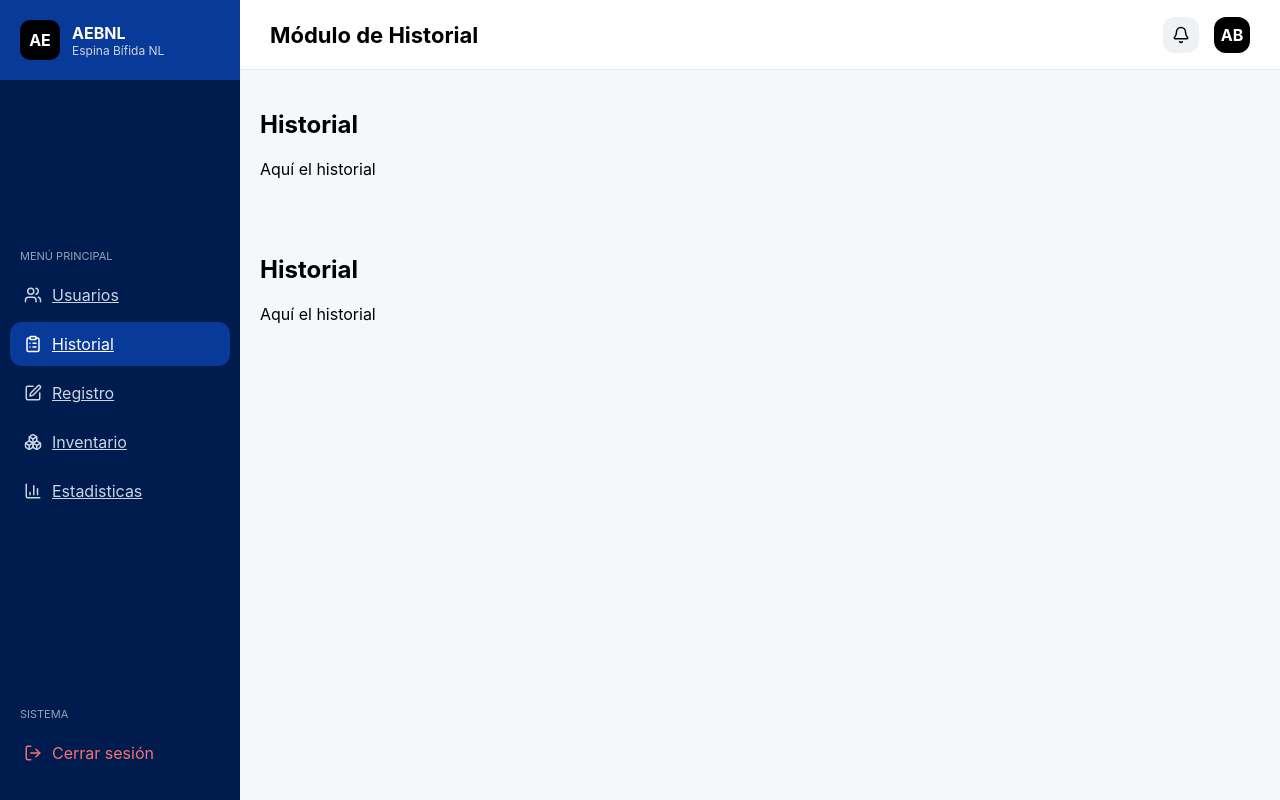
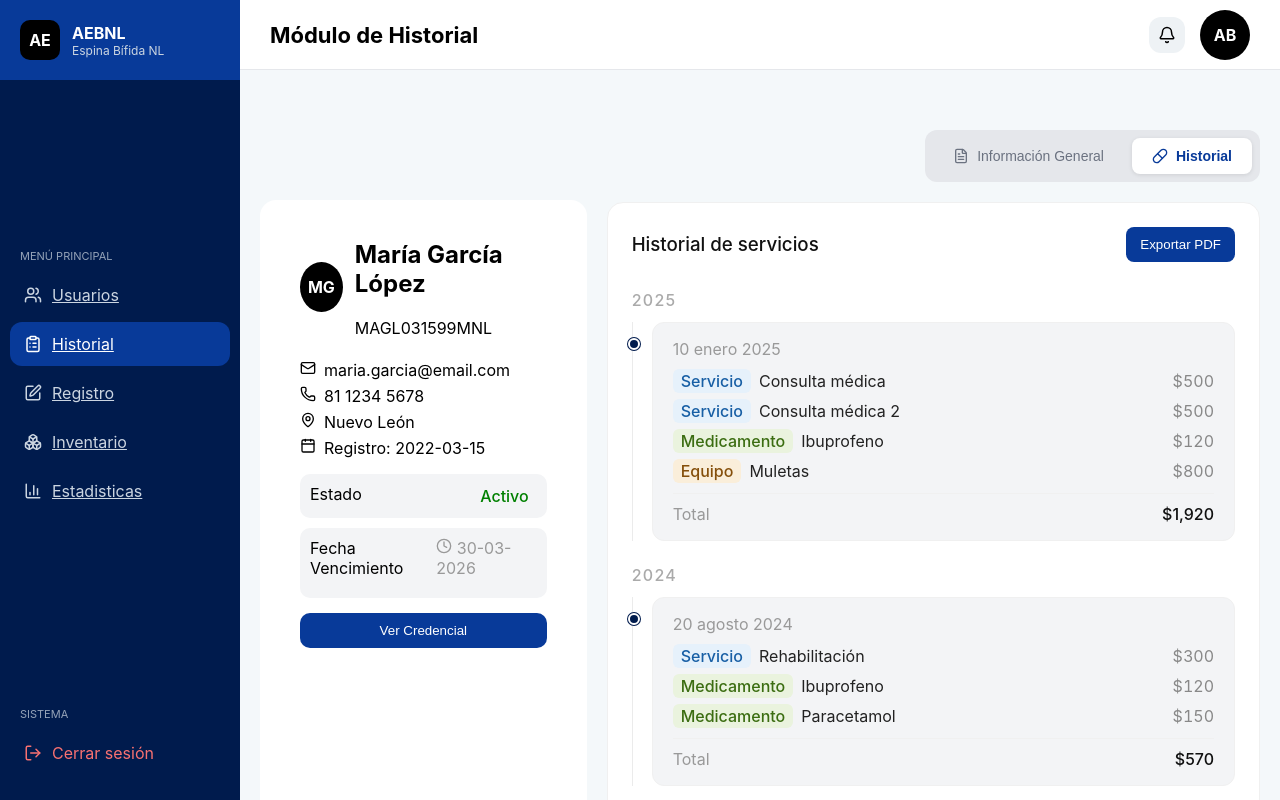
Before and after one commit to Ay4xx/SoftwareEspinaBifida, a React (Create React App) app in the folder espina-bifida-app/: page /historial in a window 1280 px wide. Built offline with nearby package versions, Linux system fonts and the light colour scheme.

Commit message:
cambios a historial
componentes de detalle de paciente e historial

```diff
--- a/espina-bifida-app/src/App.js
+++ b/espina-bifida-app/src/App.js
@@ -41,7 +41,6 @@ function AppContent() {
           <div className="content">
             <Routes>
               <Route path="/" element={<UsuariosPage />} />
-              <Route path="/historial" element={<HistorialPage />} />
               <Route path="/inventario" element={<ServiciosPanel />} />
             </Routes>
           </div>
--- /dev/null
+++ b/espina-bifida-app/src/componentes/detallepaciente/detallepaciente.css
@@ -0,0 +1,58 @@
+.card-paciente {
+  background: white;
+  border-radius: 16px;
+  padding: 20px 40px;
+  width: 100%;
+  height: 100%;
+  display: flex;
+  flex-direction: column;
+  justify-content:first baseline;
+  min-height: 500px
+}
+
+.paciente-header {
+  display: flex;
+  gap: 12px;
+  align-items: center;
+}
+
+.avatar {
+  background: black;
+  color: white;
+  border-radius: 50%;
+  width: 50px;
+  height: 50px;
+  display: flex;
+  align-items: center;
+  justify-content: center;
+}
+
+.paciente-info p {
+  display: flex;
+  gap: 8px;
+  margin: 6px 0;
+}
+
+.paciente-estado,
+.paciente-vencimiento {
+  display: flex;
+  justify-content: space-between;
+  background: #f3f4f6;
+  padding: 10px;
+  border-radius: 10px;
+  margin-top: 10px;
+}
+
+.badge.activo {
+  color: green;
+}
+
+.btn-credencial {
+  width: 100%;
+  margin-top: 15px;
+  background: #083a99;
+  color: white;
+  padding: 10px;
+  border-radius: 10px;
+  border: none;
+}
--- /dev/null
+++ b/espina-bifida-app/src/componentes/detallepaciente/detallepaciente.js
@@ -0,0 +1,52 @@
+import React from "react";
+import {
+  Mail,
+  Phone,
+  MapPin,
+  Calendar,
+  Clock
+} from "lucide-react";
+import "./detallepaciente.css";
+
+function VisualizarInfo({ paciente }) {
+  return (
+    <div className="card-paciente">
+
+      <div className="paciente-header">
+        <div className="avatar">{paciente.iniciales}</div>
+        <div>
+          <h2>{paciente.nombre}</h2>
+          <p>{paciente.curp}</p>
+        </div>
+      </div>
+
+      <div className="paciente-info">
+        <p><Mail size={16}/> {paciente.email}</p>
+        <p><Phone size={16}/> {paciente.telefono}</p>
+        <p><MapPin size={16}/> {paciente.ubicacion}</p>
+        <p><Calendar size={16}/> Registro: {paciente.registro}</p>
+      </div>
+
+      <div className="paciente-estado">
+        <span>Estado</span>
+        <span className={`badge ${paciente.estado.toLowerCase()}`}>
+          {paciente.estado}
+        </span>
+      </div>
+
+      <div className="paciente-vencimiento">
+        <span>Fecha Vencimiento</span>
+        <span className="fecha">
+          <Clock size={16}/> {paciente.vencimiento}
+        </span>
+      </div>
+
+      <button className="btn-credencial">
+        Ver Credencial
+      </button>
+
+    </div>
+  );
+}
+
+export default VisualizarInfo;
--- /dev/null
+++ b/espina-bifida-app/src/componentes/historial/historial.css
@@ -0,0 +1,154 @@
+.card-historial {
+  margin-top: 20px;
+  padding: 1.5rem;
+  width: 100%;
+  background: #fff;
+  border-radius: 16px;
+  border: 1px solid #f0f0f0;
+
+}
+
+.historial-header {
+  display: flex;
+  align-items: center;
+  justify-content: space-between;
+  margin-bottom: 1.75rem;
+}
+
+.historial-header h3 {
+  font-weight: 500;
+  margin: 0;
+  color: #111;
+}
+
+.btn-pdf {
+  font-weight: 500;
+  padding: 10px 14px;
+  border-radius: 8px;
+  background: #083a99;
+  border: none;
+  color: #fff;
+  cursor: pointer;
+}
+
+.btn-pdf:hover { background: #083a99; }
+
+.year {
+  font-weight: 500;
+  letter-spacing: 0.08em;
+  text-transform: uppercase;
+  color: #aaa;
+  margin: 1.5rem 0 0.75rem;
+}
+
+.timeline {
+  position: relative;
+  padding-left: 20px;
+}
+
+.timeline::before {
+  content: '';
+  position: absolute;
+  left: 0;
+  top: 0;
+  bottom: 0;
+  width: 1px;
+  background: #ebebeb;
+}
+
+.timeline-item {
+  position: relative;
+  margin-bottom: 1rem;
+}
+
+.timeline-item::before {
+  content: '';
+  position: absolute;
+  left: -24px;
+  top: 1rem;
+  width: 8px;
+  height: 8px;
+  border-radius: 50%;
+  background: #001b4d;
+  border: 2px solid #fff;
+  box-shadow: 0 0 0 1px #001b4d;
+}
+
+.contenido {
+  background: #f3f4f6;
+  border: 1px solid #f0f0f0;
+  border-radius: 12px;
+  padding: 1rem 1.25rem;
+}
+
+.fecha {
+  color: #999;
+  margin: 0 0 10px;
+}
+
+.lista {
+  list-style: none;
+  padding: 0;
+  margin: 0;
+  display: flex;
+  flex-direction: column;
+  gap: 6px;
+}
+
+.lista li {
+  display: flex;
+  align-items: center;
+  justify-content: space-between;
+  color: #222;
+}
+
+.item-left {
+  display: flex;
+  align-items: center;
+  gap: 8px;
+}
+
+.badge {
+  font-weight: 500;
+  padding: 2px 8px;
+  border-radius: 6px;
+}
+
+.badge-servicio {
+  background: #E6F1FB;
+  color: #185FA5;
+}
+
+.badge-medicamento {
+  background: #EAF3DE;
+  color: #3B6D11;
+}
+
+.badge-equipo {
+  background: #FAEEDA;
+  color: #854F0B;
+}
+
+.item-price {
+  color: #888;
+  font-variant-numeric: tabular-nums;
+}
+
+.divider {
+  border: none;
+  border-top: 1px solid #f0f0f0;
+  margin: 10px 0;
+}
+
+.total {
+  display: flex;
+  justify-content: space-between;
+  align-items: center;
+  color: #999;
+  margin: 0;
+}
+
+.total strong {
+  font-weight: 500;
+  color: #111;
+}
--- /dev/null
+++ b/espina-bifida-app/src/componentes/historial/historial.js
@@ -0,0 +1,106 @@
+import React from "react";
+import "./historial.css";
+
+const data = {
+  2025: [
+    {
+      fecha: "10 enero 2025",
+      servicios: [{ nombre: "Consulta médica", precio: 500 },{ nombre: "Consulta médica 2", precio: 500 }],
+      medicamentos: [{ nombre: "Ibuprofeno", precio: 120 }],
+      equipo: [{ nombre: "Muletas", precio: 800 }],
+    },
+  ],
+  2024: [
+    {
+      fecha: "20 agosto 2024",
+      servicios: [{ nombre: "Rehabilitación", precio: 300 }],
+      medicamentos: [{ nombre: "Ibuprofeno", precio: 120 },{ nombre: "Paracetamol", precio: 150 }],
+      equipo: [],
+    },
+  ],
+};
+
+function calcularTotal(visita) {
+  const suma = (arr) => arr.reduce((acc, item) => acc + item.precio, 0);
+  return suma(visita.servicios) + suma(visita.medicamentos) + suma(visita.equipo);
+}
+
+function ItemRow({ nombre, precio, badgeClass, badgeLabel }) {
+  return (
+    <li>
+      <div className="item-left">
+        <span className={`badge ${badgeClass}`}>{badgeLabel}</span>
+        {nombre}
+      </div>
+      <span className="item-price">${precio.toLocaleString("es-MX")}</span>
+    </li>
+  );
+}
+
+function VisualizarHistorial() {
+  const years = Object.keys(data).sort((a, b) => b - a);
+
+  return (
+    <div className="card-historial">
+      <div className="historial-header">
+        <h3>Historial de servicios</h3>
+        <button className="btn-pdf">Exportar PDF</button>
+      </div>
+
+      {years.map((year) => (
+        <div key={year}>
+          <h4 className="year">{year}</h4>
+
+          <div className="timeline">
+            {data[year].map((visita, i) => (
+              <div key={i} className="timeline-item">
+                <div className="contenido">
+                  <p className="fecha">{visita.fecha}</p>
+
+                  <ul className="lista">
+                    {visita.servicios.map((s, idx) => (
+                      <ItemRow
+                        key={idx}
+                        nombre={s.nombre}
+                        precio={s.precio}
+                        badgeClass="badge-servicio"
+                        badgeLabel="Servicio"
+                      />
+                    ))}
+                    {visita.medicamentos.map((m, idx) => (
+                      <ItemRow
+                        key={idx}
+                        nombre={m.nombre}
+                        precio={m.precio}
+                        badgeClass="badge-medicamento"
+                        badgeLabel="Medicamento"
+                      />
+                    ))}
+                    {visita.equipo.map((e, idx) => (
+                      <ItemRow
+                        key={idx}
+                        nombre={e.nombre}
+                        precio={e.precio}
+                        badgeClass="badge-equipo"
+                        badgeLabel="Equipo"
+                      />
+                    ))}
+                  </ul>
+
+                  <hr className="divider" />
+
+                  <p className="total">
+                    Total
+                    <strong>${calcularTotal(visita).toLocaleString("es-MX")}</strong>
+                  </p>
+                </div>
+              </div>
+            ))}
+          </div>
+        </div>
+      ))}
+    </div>
+  );
+}
+
+export default VisualizarHistorial;
--- a/espina-bifida-app/src/pantallas/historial.jsx
+++ b/espina-bifida-app/src/pantallas/historial.jsx
@@ -1,8 +1,46 @@
+import React, { useState } from "react";
+import TabNav from "../componentes/tabnav/tabnav";
+import VisualizarHistorial from '../componentes/historial/historial';
+import VisualizarInfo from '../componentes/detallepaciente/detallepaciente'
+import { FileText, Pill } from "lucide-react";
+import "./historialp.css";
+
+const tabs = [
+  { id: "infopaciente", label: "Información General", icon: <FileText size={16} /> },
+  { id: "historial", label: "Historial", icon: <Pill size={16} /> },
+];
+
+const pacientee = {
+  nombre: "María García López",
+  iniciales: "MG",
+  curp: "MAGL031599MNL",
+  email: "maria.garcia@email.com",
+  telefono: "81 1234 5678",
+  ubicacion: "Nuevo León",
+  registro: "2022-03-15",
+  estado: "Activo",
+  vencimiento: "30-03-2026"
+};
+
 function HistorialPage() {
+  const [activeTab, setActiveTab] = useState("historial");
+
   return (
-    <div>
-      <h2>Historial</h2>
-      <p>Aquí el historial</p>
+    <div className="contenedor">
+      <div className="lado-izq">
+        <VisualizarInfo paciente={pacientee} />
+
+      </div>
+
+      <div className="lado-derecho">
+        <TabNav tabs={tabs} activeTab={activeTab} onTabChange={setActiveTab} />
+
+        <div className="tab-content">
+          {activeTab === "historial" &&  <VisualizarHistorial />}
+          {activeTab === "infopaciente" && <div> pendiente por ahora</div>}
+        </div>
+      </div>
+
     </div>
   );
 }
--- /dev/null
+++ b/espina-bifida-app/src/pantallas/historialp.css
@@ -0,0 +1,19 @@
+.contenedor {
+  margin-top: 0px;
+  display: grid;
+  grid-template-columns: 1fr 2fr;
+  gap: 20px;
+}
+/* izquierda */
+.lado-izq {
+  margin-top: 70px;
+  flex: 1; /* 40% aprox */
+  min-width: 300px;
+}
+
+/* derecha */
+.lado-derecho {
+  flex: 2; /* 60% */
+  display: flex;
+  flex-direction: column;
+}
```
